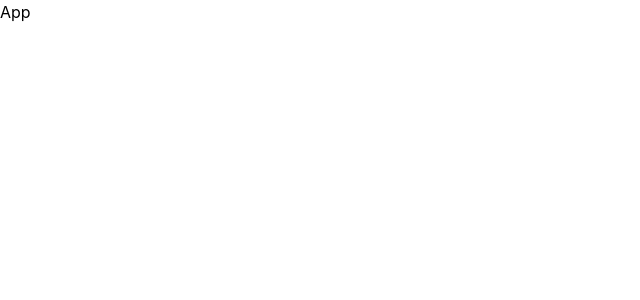
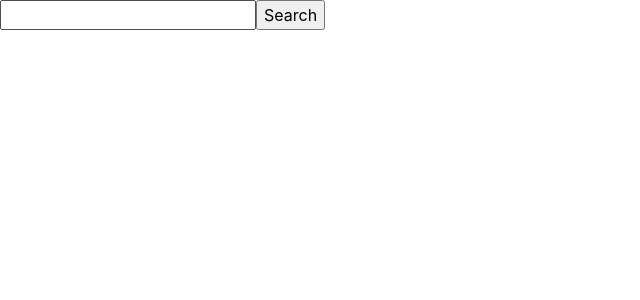
Before and after one commit to luxplanjay/react-95, a React (Vite) app: page / in a window 1280 px wide. Shown: the top 300 px of the page, without its empty margins (0-640 px from the left). Built offline with nearby package versions, Linux system fonts and the light colour scheme.

Commit message:
add examples

```diff
--- a/package.json
+++ b/package.json
@@ -10,12 +10,15 @@
     "preview": "vite preview"
   },
   "dependencies": {
+    "axios": "^1.6.7",
     "clsx": "^2.1.0",
     "formik": "^2.4.5",
     "modern-normalize": "^2.0.0",
     "react": "^18.2.0",
     "react-dom": "^18.2.0",
+    "react-hot-toast": "^2.4.1",
     "react-icons": "^5.0.1",
+    "react-modal": "^3.16.1",
     "yup": "^1.3.3"
   },
   "devDependencies": {
--- /dev/null
+++ b/src/api.js
@@ -0,0 +1,9 @@
+import axios from 'axios';
+
+export const fetchArticles = async (query, page) => {
+  const response = await axios.get(`http://hn.algolia.com/api/v1/search`, {
+    params: { query, page, hitsPerPage: 10 },
+  });
+
+  return response.data.hits;
+};
--- a/src/components/App.jsx
+++ b/src/components/App.jsx
@@ -1,3 +1,56 @@
+import { Toaster } from 'react-hot-toast';
+import { SearchBox } from './SearchBox';
+import { useEffect, useState } from 'react';
+import { Articles } from './Articles';
+import { fetchArticles } from '../api';
+
 export const App = () => {
-  return <div>App</div>;
+  const [query, setQuery] = useState('');
+  const [page, setPage] = useState(1);
+  const [articles, setArticles] = useState([]);
+  const [loading, setLoading] = useState(false);
+  const [error, setError] = useState(false);
+
+  const searchArticles = async newQuery => {
+    setQuery(`${Date.now()}/${newQuery}`);
+    setPage(1);
+    setArticles([]);
+  };
+
+  const handleLoadMore = () => {
+    setPage(page + 1);
+  };
+
+  useEffect(() => {
+    if (query === '') {
+      return;
+    }
+
+    async function fetchData() {
+      try {
+        setLoading(true);
+        setError(false);
+        const fetchedData = await fetchArticles(query.split('/')[1], page);
+        setArticles(prevArticles => [...prevArticles, ...fetchedData]);
+      } catch (error) {
+        setError(true);
+      } finally {
+        setLoading(false);
+      }
+    }
+    fetchData();
+  }, [query, page]);
+
+  return (
+    <div>
+      <SearchBox onSearch={searchArticles} />
+      {error && <b>Oops, there was an error, please try reloading 😭</b>}
+      {articles.length > 0 && <Articles items={articles} />}
+      {loading && <b>Loading articles, please wait...</b>}
+      {articles.length > 0 && !loading && (
+        <button onClick={handleLoadMore}>Load more</button>
+      )}
+      <Toaster position="bottom-center" />
+    </div>
+  );
 };
--- /dev/null
+++ b/src/components/Articles.jsx
@@ -0,0 +1,11 @@
+export const Articles = ({ items }) => {
+  return (
+    <ul>
+      {items.map(item => (
+        <li key={item.objectID}>
+          <a href={item.url}>{item.title}</a>
+        </li>
+      ))}
+    </ul>
+  );
+};
--- /dev/null
+++ b/src/components/SearchBox.jsx
@@ -0,0 +1,22 @@
+import toast from 'react-hot-toast';
+
+export const SearchBox = ({ onSearch }) => {
+  const handleSubmit = e => {
+    e.preventDefault();
+
+    if (e.target.elements.query.value.trim() === '') {
+      toast.error('EMPTY STRING!');
+      return;
+    }
+
+    onSearch(e.target.elements.query.value);
+    e.target.reset();
+  };
+
+  return (
+    <form onSubmit={handleSubmit}>
+      <input type="text" name="query" />
+      <button type="submit">Search</button>
+    </form>
+  );
+};
```
Also changed, not shown: 2 other files (tests, documents, lock files or other folders).
